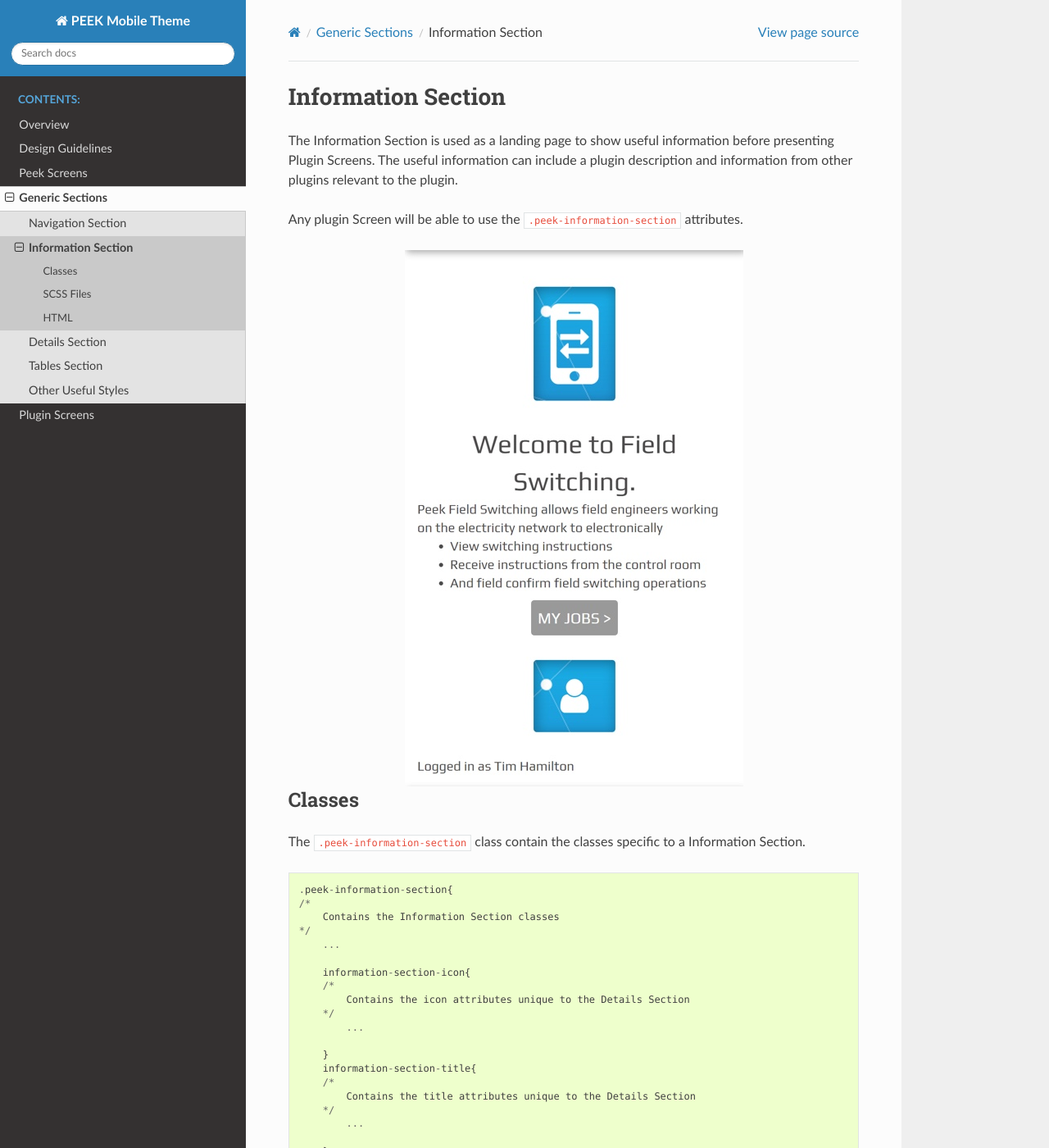
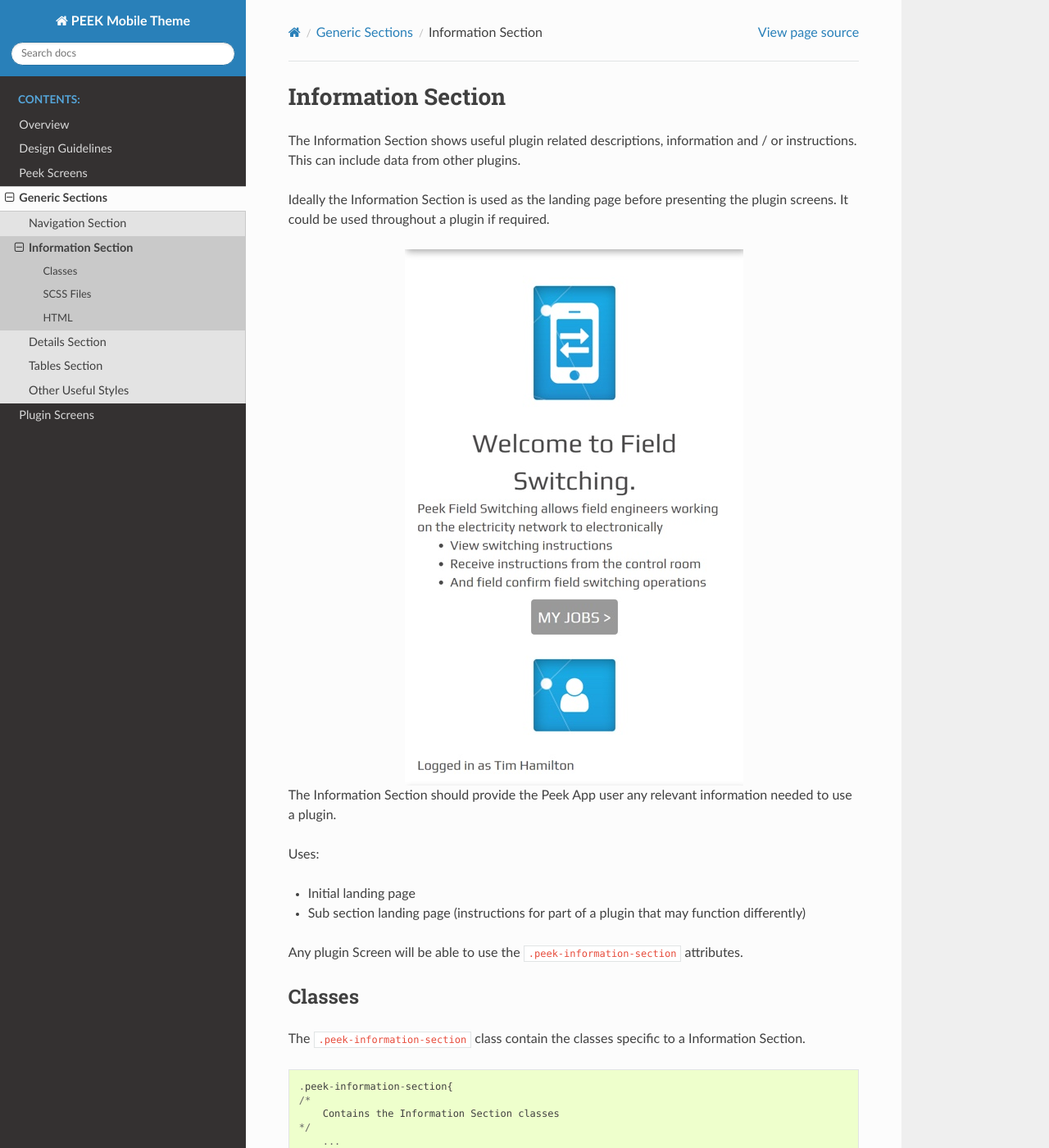
Before and after one commit to Synerty/peek-mobile-theme, a Sphinx documentation site: the page built from docs/generic_sections/information_screen/information_screen.rst, in a window 1280 px wide and 1400 px high. Shown: the whole window at 82% size. Built offline with Sphinx 7.4.7 and the Read the Docs theme 2.0.0, drawn with Linux system fonts in a browser that asks for light colours; some of the changed text lies outside the part shown.

Commit message:
expand on generics sections documentation descriptions
PEEK-68

```diff
--- a/docs/generic_sections/information_screen/information_screen.rst
+++ b/docs/generic_sections/information_screen/information_screen.rst
@@ -4,14 +4,26 @@
 Information Section
 ===================
 
-The Information Section is used as a landing page to show useful information before
-presenting Plugin Screens.  The useful information can include a plugin description and
-information from other plugins relevant to the plugin.
+The Information Section shows useful plugin related descriptions, information and / or
+instructions.  This can include data from other plugins.
 
-Any plugin Screen will be able to use the :code:`.peek-information-section` attributes.
+Ideally the Information Section is used as the landing page before presenting the plugin
+screens. It could be used throughout a plugin if required.
 
 .. image:: ./information_screen.web.jpg
    :align: center
+
+The Information Section should provide the Peek App user any relevant information
+needed to use a plugin.
+
+Uses:
+
+*  Initial landing page
+
+*  Sub section landing page (instructions for part of a plugin that may function
+   differently)
+
+Any plugin Screen will be able to use the :code:`.peek-information-section` attributes.
 
 
 Classes
@@ -42,27 +54,6 @@
                 ...
 
             }
-            information-section-description{
-            /*
-                Contains the description attributes unique to the Details Section
-            */
-                ...
-
-            }
-            information-section-btn{
-            /*
-                Contains the button attributes unique to the Details Section
-            */
-                ...
-
-            }
-            information-section-user-status{
-            /*
-                Contains the user status text attributes unique to the Details Section
-            */
-                ...
-
-            }
 
 
 SCSS Files
@@ -84,8 +75,8 @@
 
         <div class="peek-information-section">
             <img class="information-section-icon" src="../images/field_switching.png">
-            <div class="information-section-title">Welcome to Field Switching.</div>
-            <div class="information-section-description">
+            <div class="title">Welcome to Field Switching.</div>
+            <div class="p">
                 Peek Field Switching allows field engineers working on the electricity
                 network to electronically
                 <ul>
@@ -94,8 +85,8 @@
                     <li>And field confirm field switching operations</li>
                 </ul>
             </div>
-            <button class="information-section-btn" ng-reflect-router-link="./joblist">My Jobs &gt;
+            <button class="btn" ng-reflect-router-link="./joblist">My Jobs &gt;
             </button>
             <i class="information-section-icon fa fa-user" aria-hidden="true"></i>
-            <div class="information-section-user-status">Logged in as Tim Hamilton</div>
+            <div class="title">Logged in as Tim Hamilton</div>
         </div>
```
Also changed, not shown: docs/generic_sections/details_section/details_section.rst (+18 -5 lines), docs/generic_sections/navigation_section/navigation_section.rst (+18 -21 lines), docs/generic_sections/other_useful_styles/other_useful_styles.rst (+8 -5 lines), docs/generic_sections/tables_section/tables_section.rst (+20 -6 lines), 1 other file.
